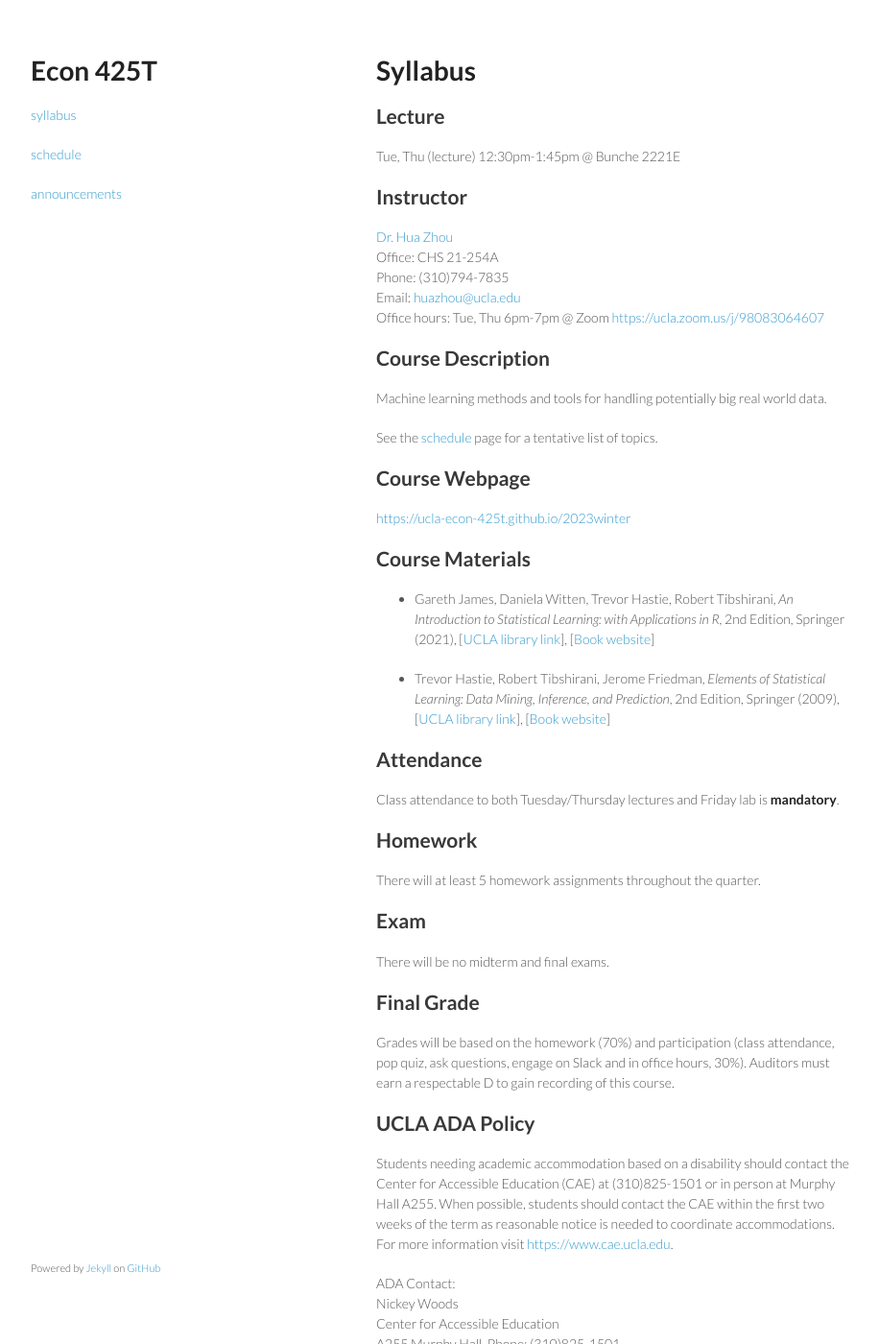
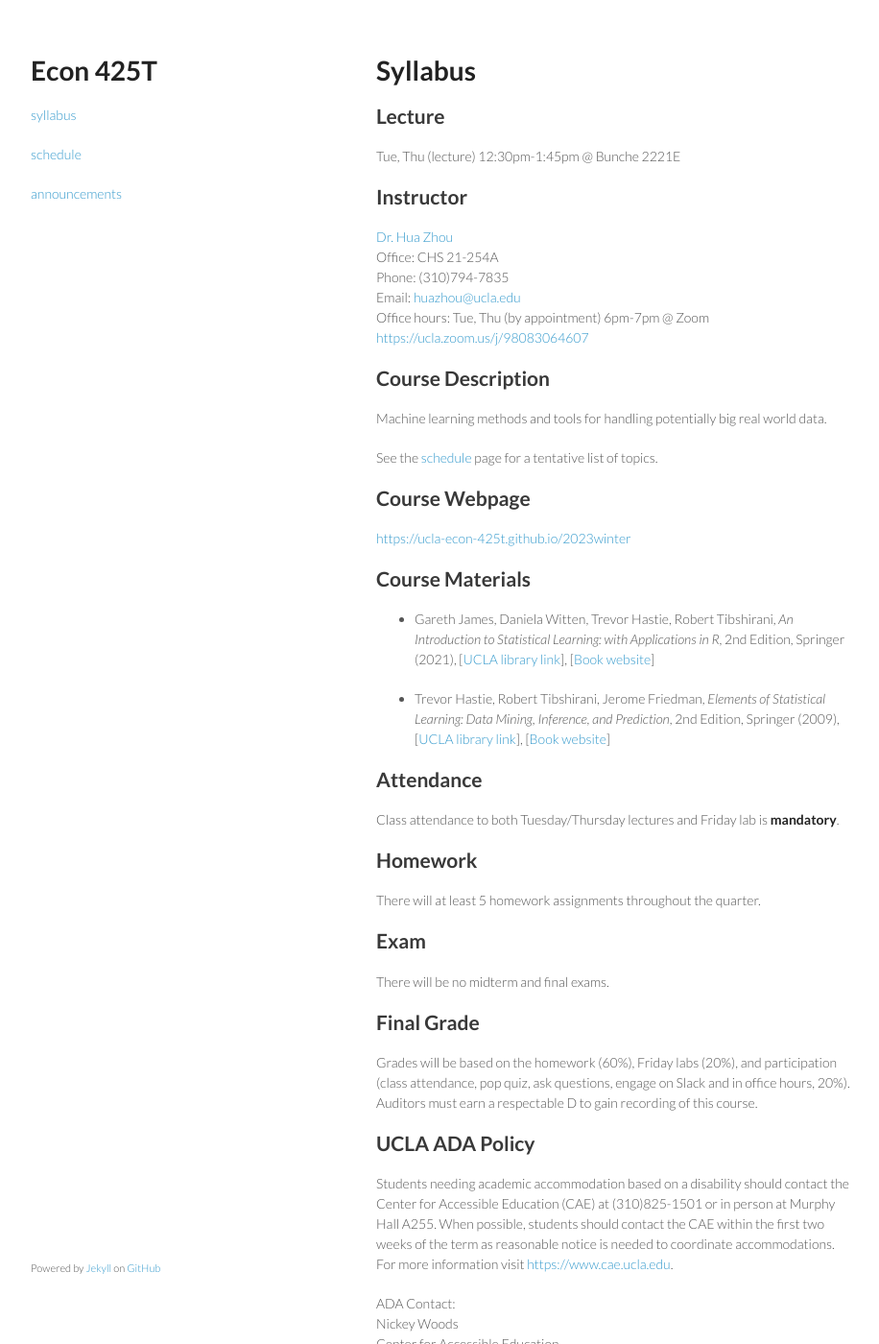
Before and after one commit to ucla-econ-425t/2023winter, a Jekyll site: the page built from syllabus/syllabus.md, in a window 1280 px wide and 1400 px high. Shown: the whole window at 96% size, without its empty margins (178-1094 px from the left). Built offline with Jekyll 4.4.1, drawn with Linux system fonts in a browser that asks for light colours.

Commit message:
add lab 20%

```diff
--- a/syllabus/syllabus.md
+++ b/syllabus/syllabus.md
@@ -15,7 +15,7 @@ Tue, Thu (lecture) 12:30pm-1:45pm @ Bunche 2221E
 Office: CHS 21-254A
 Phone: (310)794-7835
 Email: <huazhou@ucla.edu>
-Office hours: Tue, Thu 6pm-7pm @ Zoom <https://ucla.zoom.us/j/98083064607>
+Office hours: Tue, Thu (by appointment) 6pm-7pm @ Zoom <https://ucla.zoom.us/j/98083064607>
 
 ## Course Description
 
@@ -47,7 +47,7 @@ There will be no midterm and final exams.
 
 ## Final Grade
 
-Grades will be based on the homework (70%) and participation (class attendance, pop quiz, ask questions, engage on Slack and in office hours, 30%). Auditors must earn a respectable D to gain recording of this course.
+Grades will be based on the homework (60%), Friday labs (20%), and participation (class attendance, pop quiz, ask questions, engage on Slack and in office hours, 20%). Auditors must earn a respectable D to gain recording of this course.
 
 ## UCLA ADA Policy
 
```
